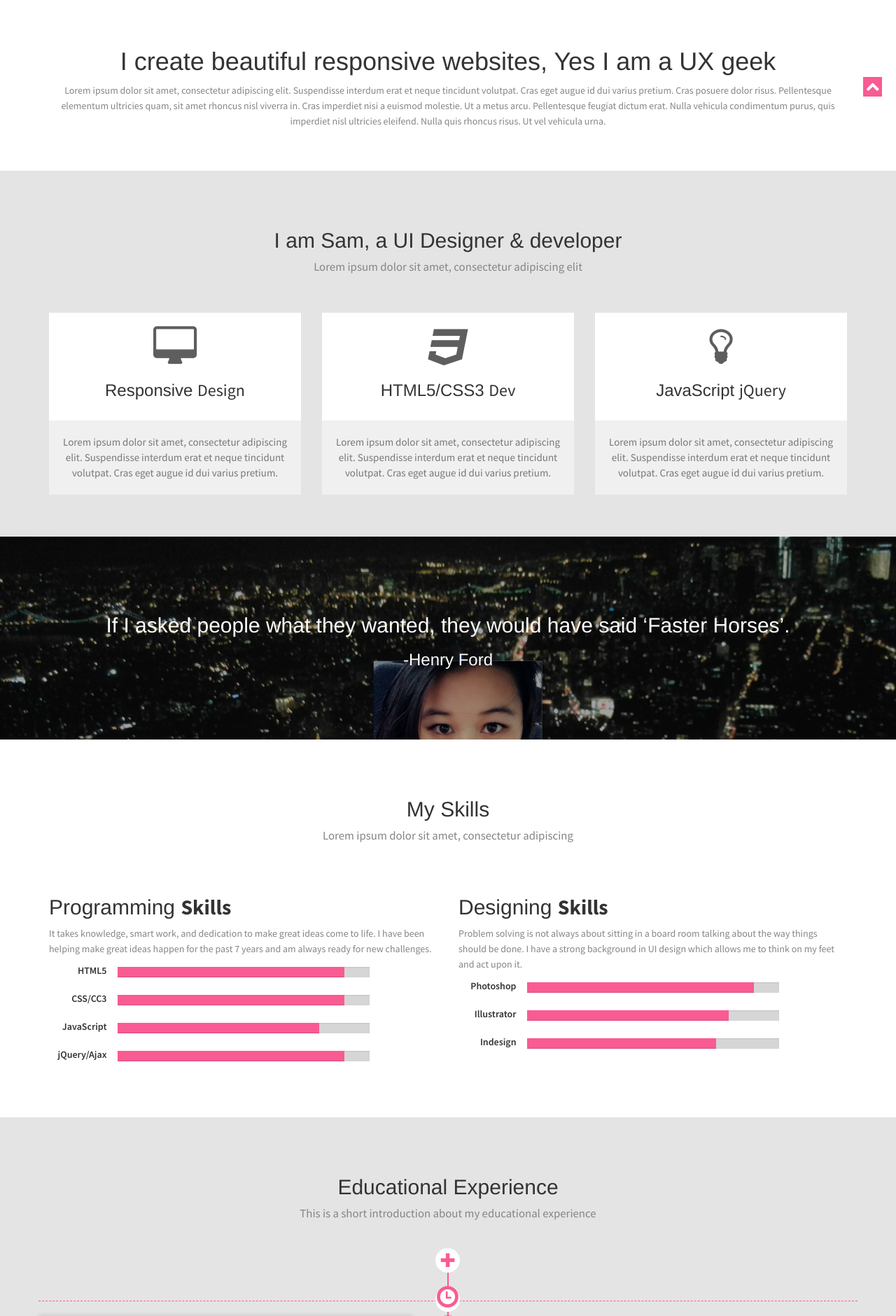
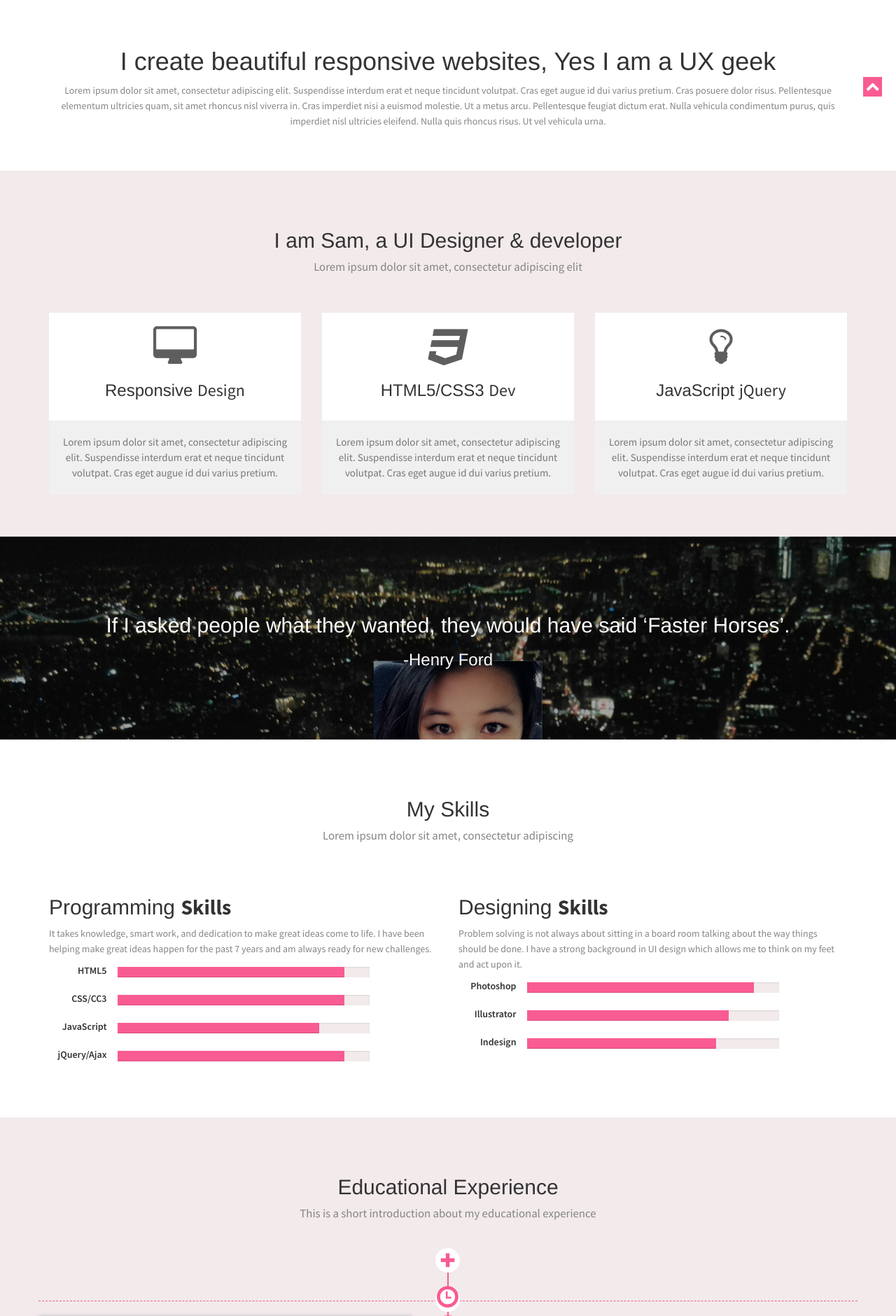
Before and after one commit to MeilinLu/is219s16MeilinLu-P1, a PHP site: page / in a window 1280 px wide. Shown: the part 642-2523 px from the top of the page at 70% size. Run offline with PHP 8.4, Linux system fonts and the light colour scheme.

Commit message:
change txt background color

```diff
--- a/css/styles.css
+++ b/css/styles.css
@@ -17,7 +17,7 @@ body {
     font-size: 14px;
     font-family: 'Source Sans Pro', sans-serif;
     -webkit-font-smoothing: antialiased;
-    background: #E4E4E4;
+    background: #F2EAEB;
 }
 
 ::selection {
@@ -456,7 +456,7 @@ padding-right: 0px;
 border-radius: 0px;
 height: 15px;
 margin-top: 5px;
-background-color: #D6D6D6;
+background-color: #F2EAEB;
 }
 .progress .progress-bar {
 background-color: #F95B93;
```
